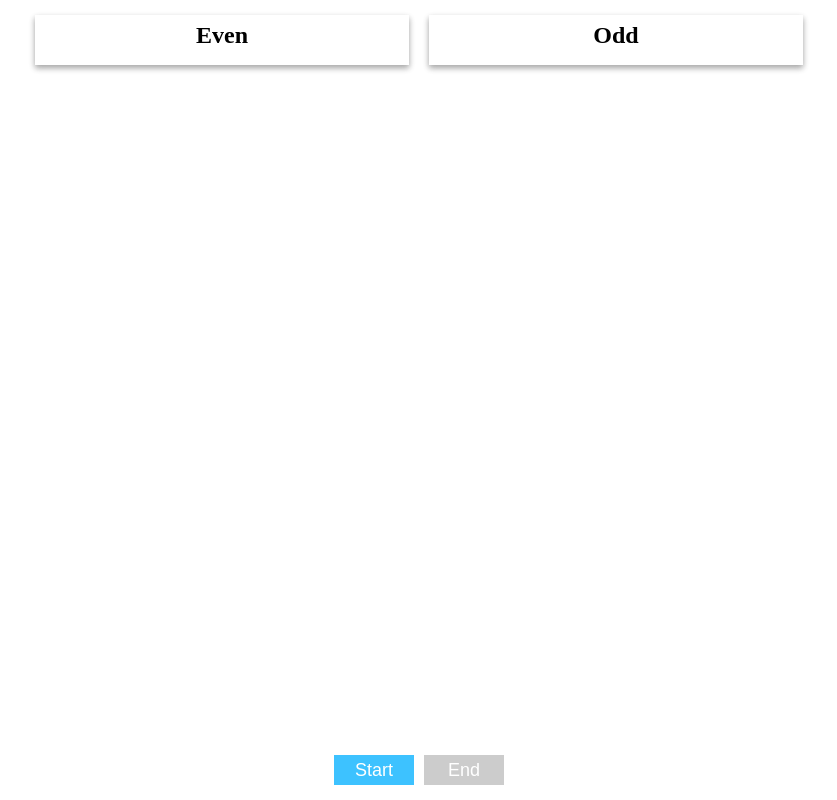
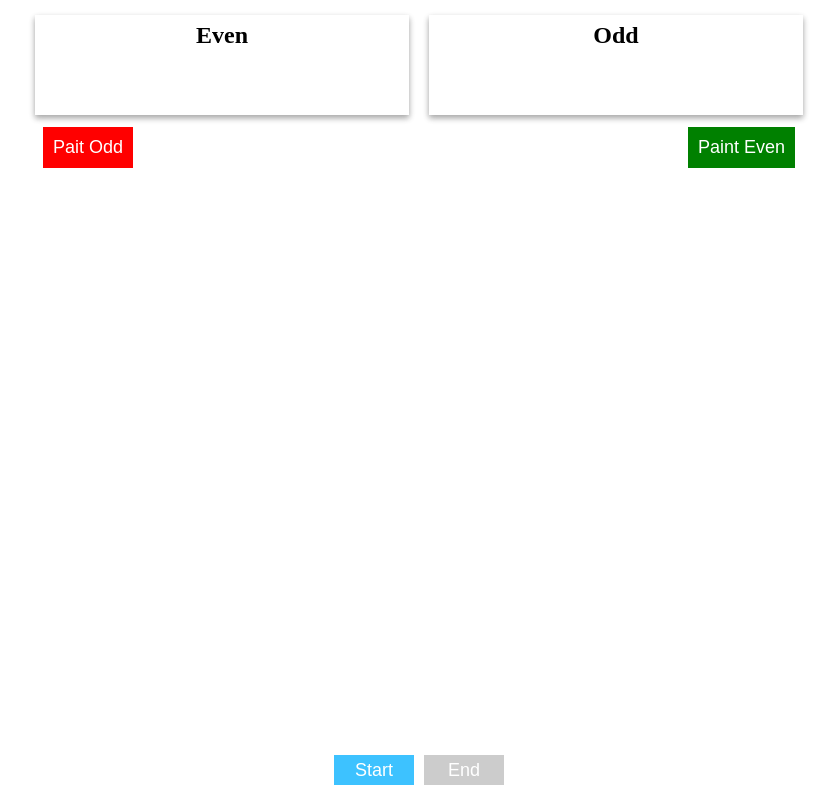
Before and after one commit to oleg9952/assignments, an Angular app: page / in a window 1280 px wide. Shown: the whole page, without its empty margins (221-1058 px from the left). Built offline with nearby package versions, Linux system fonts and the light colour scheme.

Commit message:
task - completed

```diff
--- a/src/app/Components/even/even.component.html
+++ b/src/app/Components/even/even.component.html
@@ -1,7 +1,10 @@
-<div class="even">
+<div class="even"
+    [ngStyle]="{backgroundColor: paint ? 'green' : ''}"
+>
     <div
         class="even__item"
         @popUp
         *ngFor="let num of even"
     >{{ num }}</div>
+    <button (click)="handlePaint()">Pait Odd</button>
 </div>
--- a/src/app/Components/even/even.component.scss
+++ b/src/app/Components/even/even.component.scss
@@ -2,6 +2,9 @@
     display: grid;
     grid-template-columns: repeat(6, 1fr);
     grid-gap: 10px;
+    position: relative;
+    transition: .3s;
+    min-height: 50px;
     .even__item {
         background-color: #a9c7ff;
         display: flex;
@@ -13,4 +16,16 @@
         color: #fff;
         height: 50px;
     }
+    button {
+        position: absolute;
+        bottom: 0;
+        transform: translateY(calc(100% + 20px));
+        cursor: pointer;
+        padding: 10px;
+        color: #fff;
+        background-color: red;
+        border: none;
+        outline: none;
+        font-size: 18px;
+    }
 }
--- a/src/app/Components/even/even.component.ts
+++ b/src/app/Components/even/even.component.ts
@@ -2,6 +2,7 @@ import { Component, OnInit, Input, OnDestroy } from '@angular/core';
 import { numberItem } from 'src/app/Utils/animations';
 import { Subscription, Observable, Subject } from 'rxjs';
 import { filter } from 'rxjs/operators';
+import ACTIONS from '../../Utils/actions';
 
 
 @Component({
@@ -21,17 +22,32 @@ export class EvenComponent implements OnInit, OnDestroy {
 
   even: Array<number> = [];
 
+  paint: boolean = false;
+
   constructor() { }
 
   ngOnInit(): void {
     this.eventsSub = this.events.subscribe((action) => {
-      if (action === 'start') {
-        this.countSub = this.count.pipe(filter(num => num % 2 === 0))
-          .subscribe(num => this.even.push(num));
-        return;
+      switch (action) {
+        case ACTIONS.start:
+          this.countSub = this.count
+            .pipe(filter(num => num % 2 === 0))
+            .subscribe(num => this.even.push(num));
+          break;
+        case ACTIONS.end:
+          this.countSub.unsubscribe();
+          break;
+        case ACTIONS.paintEven:
+          this.paint = !this.paint;
+          break;
+        default:
+          break;
       }
-      this.countSub.unsubscribe();
     });
+  }
+
+  handlePaint(): void {
+    this.events.next(ACTIONS.paintOdd);
   }
 
   ngOnDestroy(): void {
--- a/src/app/Components/odd/odd.component.html
+++ b/src/app/Components/odd/odd.component.html
@@ -1,7 +1,10 @@
-<div class="odd">
+<div class="odd"
+    [ngStyle]="{backgroundColor: paint ? 'red' : ''}"
+>
     <div
         class="odd__item"
         *ngFor="let num of odd"
         @popUp
     >{{ num }}</div>
+    <button (click)="handlePaint()">Paint Even</button>
 </div>
--- a/src/app/Components/odd/odd.component.scss
+++ b/src/app/Components/odd/odd.component.scss
@@ -2,6 +2,9 @@
     display: grid;
     grid-template-columns: repeat(6, 1fr);
     grid-gap: 10px;
+    position: relative;
+    transition: .3s;
+    min-height: 50px;
     .odd__item {
         background-color: #ff934a;
         display: flex;
@@ -13,4 +16,17 @@
         color: #fff;
         height: 50px;
     }
+    button {
+        position: absolute;
+        right: 0;
+        bottom: 0;
+        transform: translateY(calc(100% + 20px));
+        cursor: pointer;
+        padding: 10px;
+        color: #fff;
+        background-color: green;
+        border: none;
+        outline: none;
+        font-size: 18px;
+    }
 }
--- a/src/app/Components/odd/odd.component.ts
+++ b/src/app/Components/odd/odd.component.ts
@@ -2,6 +2,7 @@ import { Component, OnInit, Input } from '@angular/core';
 import { numberItem } from 'src/app/Utils/animations';
 import { Subscription, Observable, Subject } from 'rxjs';
 import { filter } from 'rxjs/operators';
+import ACTIONS from '../../Utils/actions';
 
 @Component({
   selector: 'app-odd',
@@ -20,17 +21,32 @@ export class OddComponent implements OnInit {
 
   odd: Array<number> = [];
 
+  paint: boolean = false;
+
   constructor() { }
 
   ngOnInit(): void {
     this.eventsSub = this.events.subscribe((action) => {
-      if (action === 'start') {
-        this.countSub = this.count.pipe(filter(num => num % 2 !== 0))
-          .subscribe(num => this.odd.push(num));
-        return;
+      switch (action) {
+        case ACTIONS.start:
+          this.countSub = this.count
+            .pipe(filter(num => num % 2 !== 0))
+            .subscribe(num => this.odd.push(num));
+          break;
+        case ACTIONS.end:
+          this.countSub.unsubscribe();
+          break;
+        case ACTIONS.paintOdd:
+          this.paint = !this.paint;
+          break;
+        default:
+          break;
       }
-      this.countSub.unsubscribe();
     });
+  }
+
+  handlePaint(): void {
+    this.events.next(ACTIONS.paintEven);
   }
 
   ngOnDestroy(): void {
--- /dev/null
+++ b/src/app/Utils/actions.ts
@@ -0,0 +1,6 @@
+export default  {
+    start: 'START',
+    end: 'END',
+    paintOdd: 'PAINT_ODD',
+    paintEven: 'PAINT_EVEN'
+}
--- a/src/app/app.component.ts
+++ b/src/app/app.component.ts
@@ -1,6 +1,6 @@
 import { Component } from '@angular/core';
-import { interval, Subscription, from, Observable, Subject } from 'rxjs';
-import { filter, toArray } from 'rxjs/operators';
+import { Observable, Subject } from 'rxjs';
+import ACTIONS from './Utils/actions';
 
 @Component({
   selector: 'app-root',
@@ -8,9 +8,7 @@ import { filter, toArray } from 'rxjs/operators';
   styleUrls: ['./app.component.scss']
 })
 export class AppComponent {
-  numbers: Array<number> = [];
-
-  eventsSubject: Subject<string> = new Subject();
+  eventsSubject: Subject<string> = new Subject<string>();
 
   count$: Observable<number> = new Observable(observer => {
     let counter: number = 0;
@@ -25,10 +23,10 @@ export class AppComponent {
   });
 
   start(): void {
-    this.eventsSubject.next('start')
+    this.eventsSubject.next(ACTIONS.start)
   }
 
   end(): void {
-    this.eventsSubject.next('end');
+    this.eventsSubject.next(ACTIONS.end);
   }
 }
```
